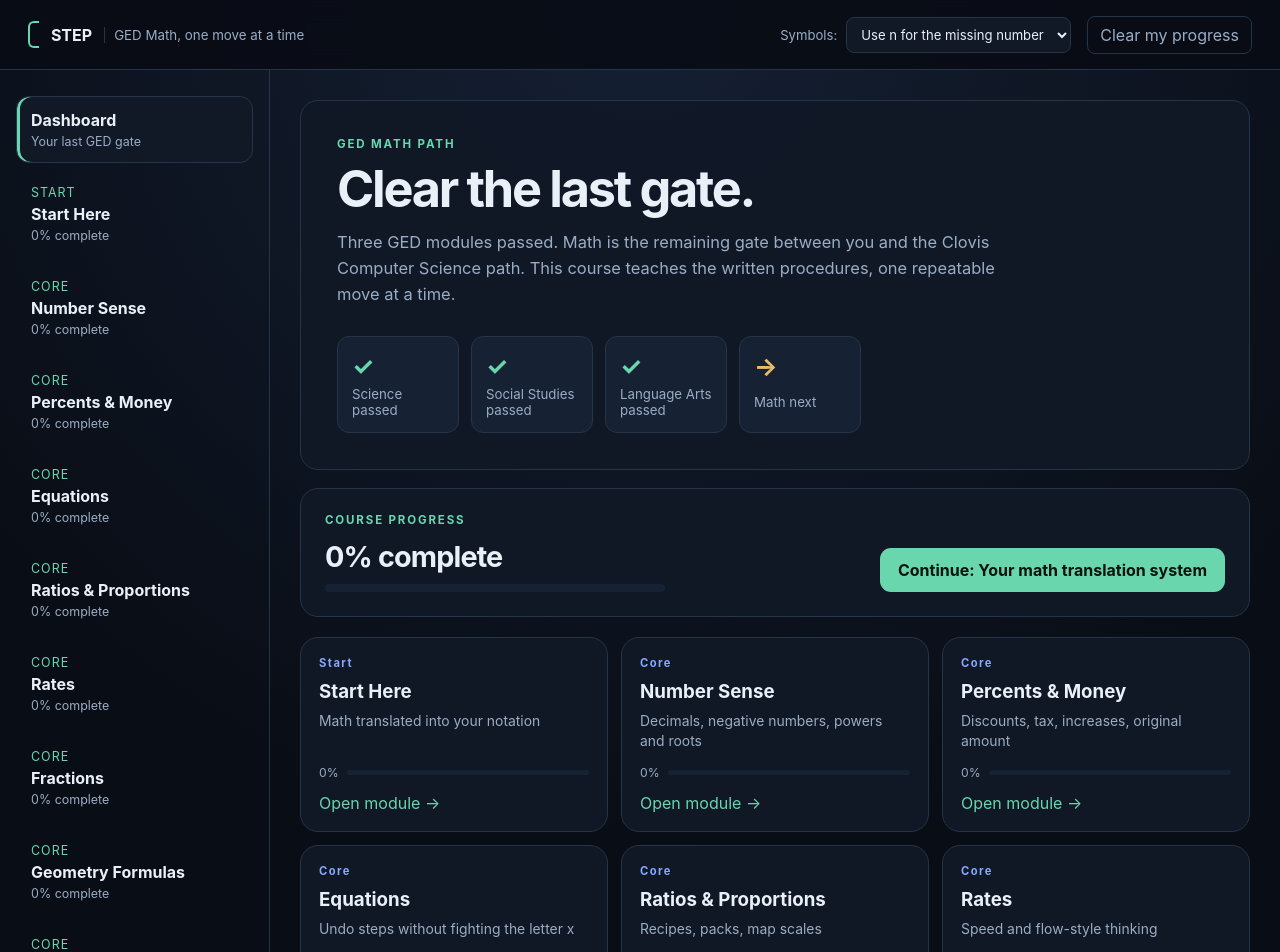
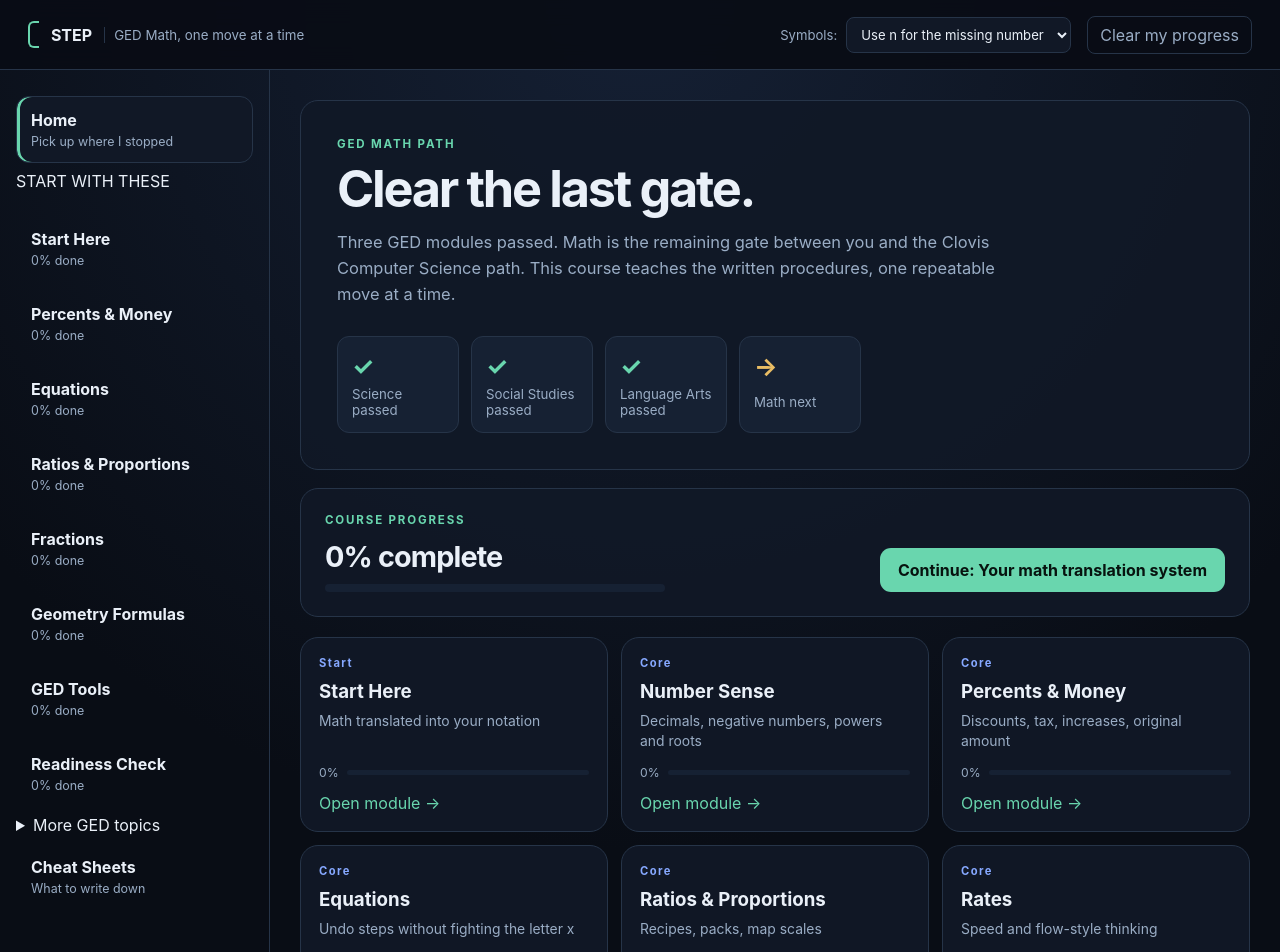
Before and after one commit to Kodaxadev/ged-math-path, a React (Vite) app: page / in a window 1280 px wide. Shown: the top 952 px of the page. Built offline with nearby package versions, Linux system fonts and the light colour scheme.

Commit message:
Reduce sidebar choices and group extra GED topics

```diff
--- a/src/components/Nav.tsx
+++ b/src/components/Nav.tsx
@@ -8,23 +8,40 @@ type Props = {
   onSelect: (module: ModuleId | 'dashboard' | 'cards') => void;
 };
 
+const mainPath: ModuleId[] = ['orientation', 'percent', 'equations', 'ratios', 'fractions', 'geometry', 'calculator', 'readiness'];
+
 export function Nav({ modules, progress, activeModule, onSelect }: Props) {
+  const shown = modules.filter((module) => mainPath.includes(module.id));
+  const more = modules.filter((module) => !mainPath.includes(module.id));
+  const moreIsActive = more.some((module) => module.id === activeModule);
+
+  function item(module: CourseModule) {
+    return (
+      <button key={module.id} className={activeModule === module.id ? 'nav-card active' : 'nav-card'} onClick={() => onSelect(module.id)}>
+        <span className="nav-title">{module.title}</span>
+        <span className="nav-note">{moduleCompletion(module, progress)}% done</span>
+      </button>
+    );
+  }
+
   return (
-    <nav className="side-nav" aria-label="Course modules">
+    <nav className="side-nav" aria-label="Lessons">
       <button className={activeModule === 'dashboard' ? 'nav-card active' : 'nav-card'} onClick={() => onSelect('dashboard')}>
-        <span className="nav-title">Dashboard</span>
-        <span className="nav-note">Your last GED gate</span>
+        <span className="nav-title">Home</span>
+        <span className="nav-note">Pick up where I stopped</span>
       </button>
-      {modules.map((module) => (
-        <button key={module.id} className={activeModule === module.id ? 'nav-card active' : 'nav-card'} onClick={() => onSelect(module.id)}>
-          <span className="nav-phase">{module.phase}</span>
-          <span className="nav-title">{module.title}</span>
-          <span className="nav-note">{moduleCompletion(module, progress)}% complete</span>
-        </button>
-      ))}
+
+      <p className="nav-group">START WITH THESE</p>
+      {shown.map(item)}
+
+      <details className="more-lessons" open={moreIsActive || undefined}>
+        <summary>More GED topics</summary>
+        <div className="more-list">{more.map(item)}</div>
+      </details>
+
       <button className={activeModule === 'cards' ? 'nav-card active' : 'nav-card'} onClick={() => onSelect('cards')}>
-        <span className="nav-title">Procedure Cards</span>
-        <span className="nav-note">Quick-reference board</span>
+        <span className="nav-title">Cheat Sheets</span>
+        <span className="nav-note">What to write down</span>
       </button>
     </nav>
   );
```
